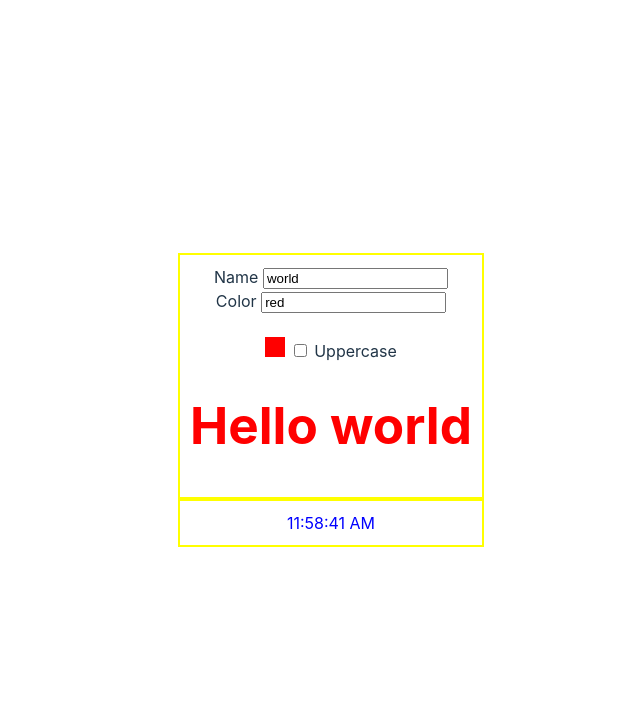
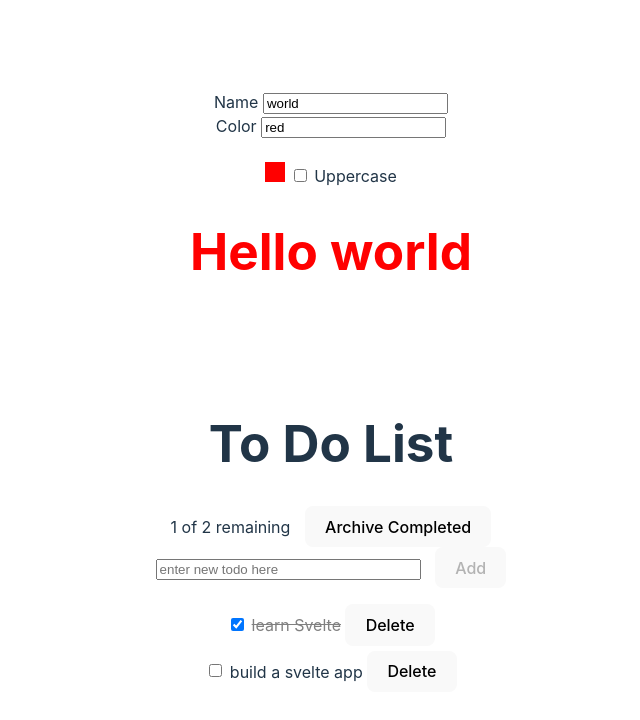
Before and after one commit to rews7895/learning-svelte, a Svelte app: page / in a window 1280 px wide. Shown: the top 720 px of the page, without its empty margins (309-949 px from the left). Built offline with nearby package versions, Linux system fonts and the light colour scheme.

Commit message:
chapter02 todo

```diff
--- a/src/app.css
+++ b/src/app.css
@@ -79,7 +79,8 @@ button:focus-visible {
     background-color: #f9f9f9;
   }
 }
+
 .component-split {
-  border: 2px solid yellow;
+  border-bottom: 2px solid white;
   padding: 10px;
 }
--- a/src/book/chapter02/Chapter02.svelte
+++ b/src/book/chapter02/Chapter02.svelte
@@ -1,7 +1,9 @@
 <script>
   import HelloWorld from './HelloWorld.svelte';
   import Clock from './Clock.svelte';
+  import TodoList from './todo/TodoList.svelte';
 </script>
 
 <HelloWorld />
 <Clock />
+<TodoList />
--- a/src/book/chapter02/Clock.svelte
+++ b/src/book/chapter02/Clock.svelte
@@ -1,5 +1,5 @@
 <script>
-  export let color = 'blue';
+  export let color = 'white';
   let hhmmss = '';
   setInterval(() => {
     hhmmss = new Date().toLocaleTimeString();
--- /dev/null
+++ b/src/book/chapter02/todo/Todo.svelte
@@ -0,0 +1,29 @@
+<script>
+  import {createEventDispatcher} from 'svelte';
+  import {transition_out} from 'svelte/internal';
+  import {fade} from 'svelte/transition';
+  const dispatch = createEventDispatcher();
+
+  export let todo;
+</script>
+
+<li transition:fade>
+  <input
+    type="checkbox"
+    checked={todo.done}
+    on:change={() => dispatch('toggleDone')}
+  />
+  <span class={'done-' + todo.done}>{todo.text}</span>
+  <button on:click={() => dispatch('delete')}>Delete</button>
+</li>
+
+<style>
+  .done-true {
+    color: gray;
+    text-decoration: line-through;
+  }
+
+  li {
+    margin-top: 5px;
+  }
+</style>
--- /dev/null
+++ b/src/book/chapter02/todo/TodoList.svelte
@@ -0,0 +1,71 @@
+<script>
+  import Todo from './Todo.svelte';
+
+  let lastId = 0;
+
+  const createTodo = (text, done = false) => ({id: ++lastId, text, done});
+
+  let todoText = '';
+
+  let todos = [
+    createTodo('learn Svelte', true),
+    createTodo('build a svelte app')
+  ];
+
+  $: uncompletedCount = todos.filter(t => !t.done).length;
+
+  $: status = `${uncompletedCount} of ${todos.length} remaining`;
+
+  function addTodo() {
+    todos = todos.concat(createTodo(todoText));
+    // 입력값 초기화
+    todoText = '';
+  }
+
+  function archiveCompleted() {
+    // 완료되지 않은 상태의 todo만 보관.
+    todos = todos.filter(t => !t.done);
+  }
+
+  function deleteTodo(todoId) {
+    todos = todos.filter(t => t.id !== todoId);
+  }
+
+  function toggleDone(todo) {
+    const {id} = todo;
+    todos = todos.map(t => (t.id === id ? {...t, done: !t.done} : t));
+  }
+</script>
+
+<div class="component-split">
+  <h1>To Do List</h1>
+  <div>
+    {status}
+    <button on:click={archiveCompleted}>Archive Completed</button>
+  </div>
+  <form on:submit|preventDefault>
+    <input size="30" placeholder="enter new todo here" bind:value={todoText} />
+    <button disabled={!todoText} on:click={addTodo}>Add</button>
+  </form>
+  <ul>
+    {#each todos as todo}
+      <Todo
+        {todo}
+        on:delete={() => deleteTodo(todo.id)}
+        on:toggleDone={() => toggleDone(todo)}
+      />
+    {/each}
+  </ul>
+</div>
+
+<style>
+  button {
+    margin-left: 10px;
+  }
+
+  ul {
+    list-style: none;
+    margin-left: 0;
+    padding-left: 0;
+  }
+</style>
```
Also changed, not shown: 1 other file (tests, documents, lock files or other folders).
